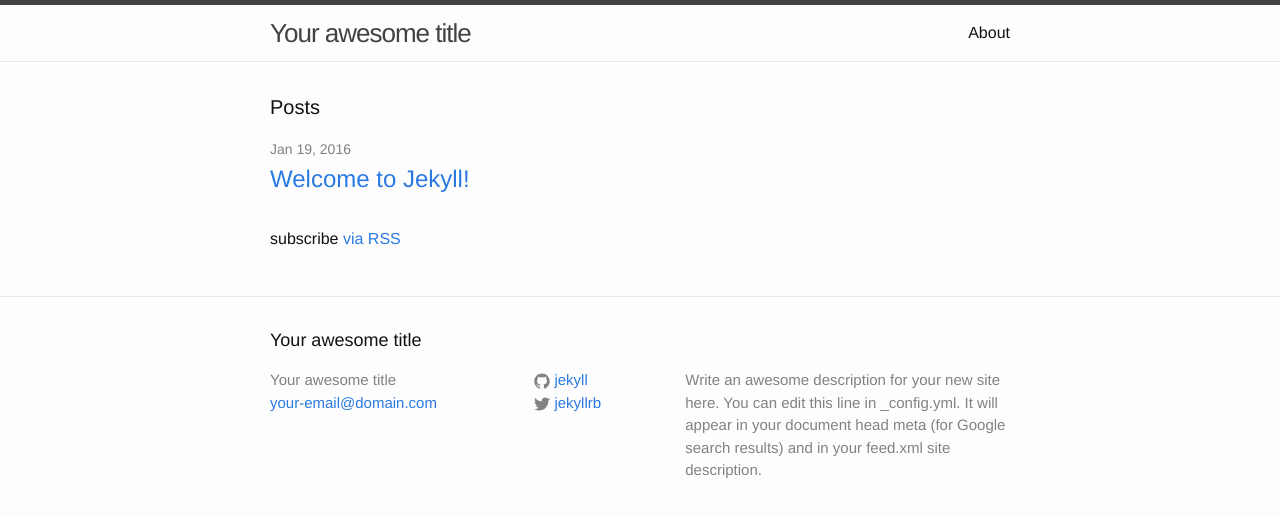
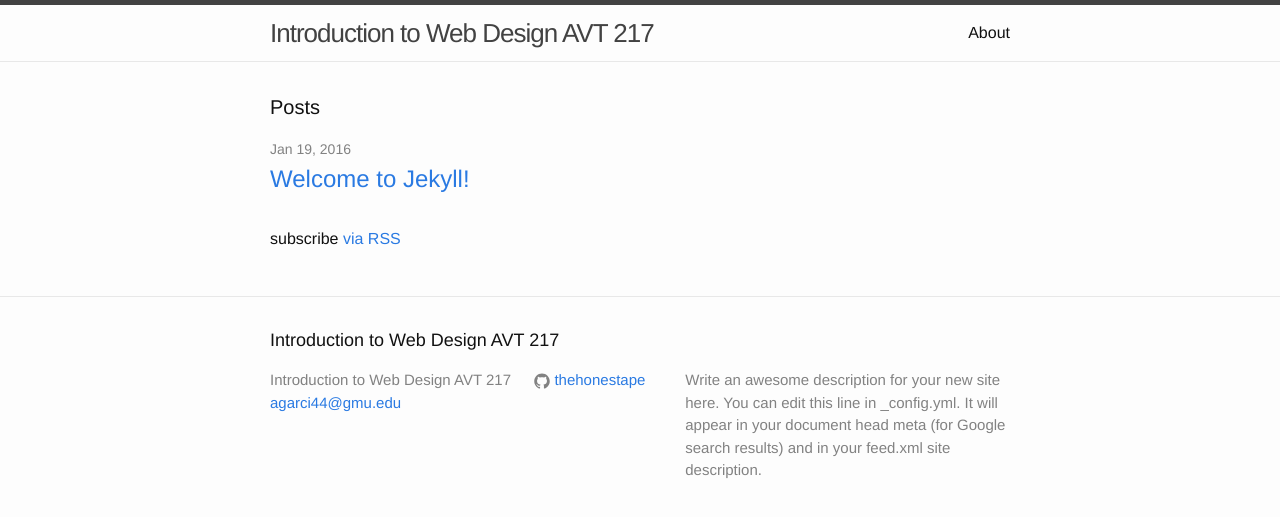
Before and after one commit to thehonestape/intro-to-web-design, a Jekyll site: the page built from index.html, in a window 1280 px wide. Shown: the top 517 px of the page. Built offline with Jekyll 4.4.1, drawn with Linux system fonts in a browser that asks for light colours.

Commit message:
baseurl fix for github project pages

```diff
--- a/_config.yml
+++ b/_config.yml
@@ -6,16 +6,15 @@
 # 'jekyll serve'. If you change this file, please restart the server process.
 
 # Site settings
-title: Your awesome title
-email: your-email@domain.com
+title: Introduction to Web Design AVT 217
+email: agarci44@gmu.edu
 description: > # this means to ignore newlines until "baseurl:"
   Write an awesome description for your new site here. You can edit this
   line in _config.yml. It will appear in your document head meta (for
   Google search results) and in your feed.xml site description.
-baseurl: "" # the subpath of your site, e.g. /blog
+baseurl: "/intro-to-web-design" # the subpath of your site, e.g. /blog
 url: "http://yourdomain.com" # the base hostname & protocol for your site
-twitter_username: jekyllrb
-github_username:  jekyll
+github_username:  thehonestape
 
 # Build settings
 markdown: kramdown
```
